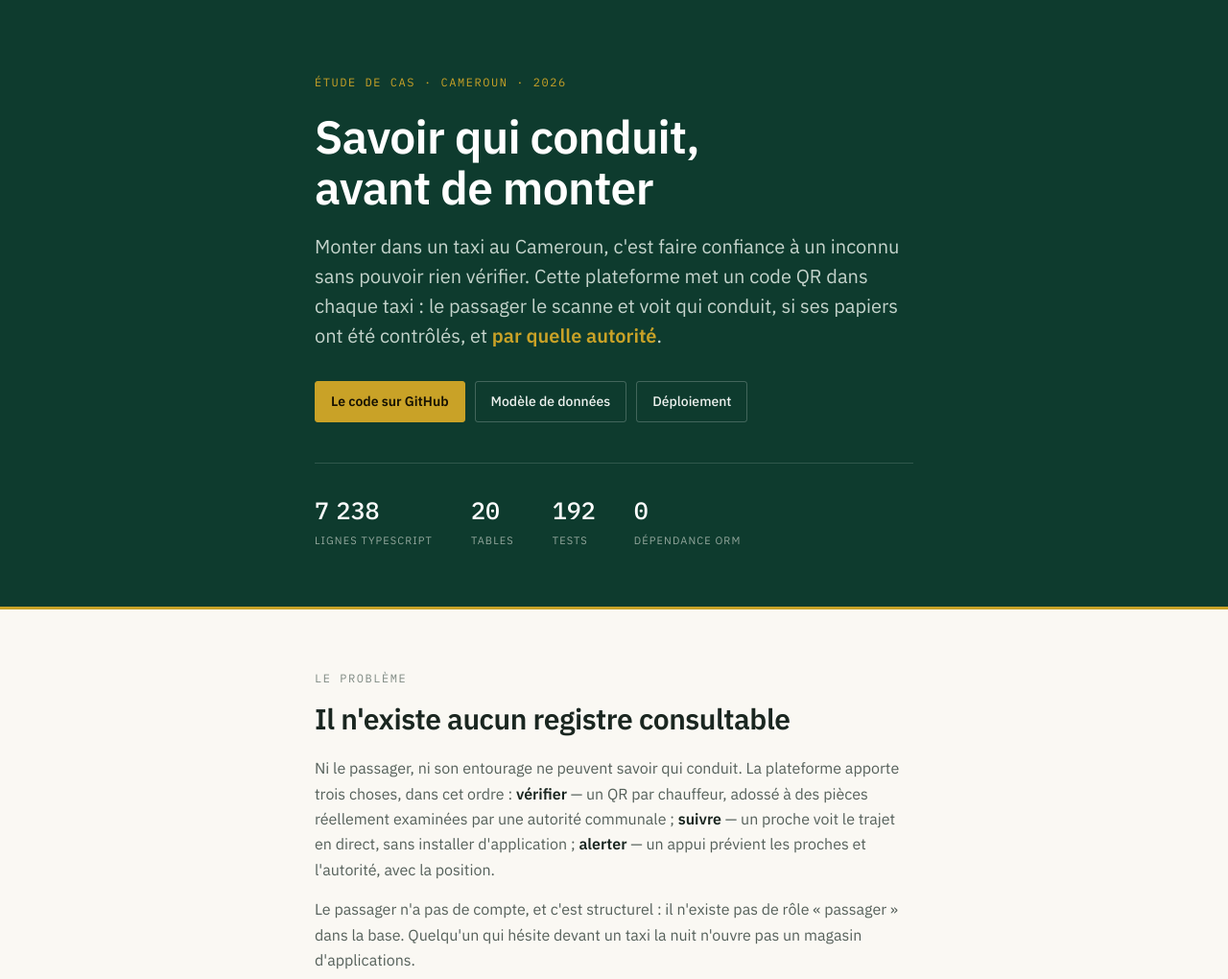
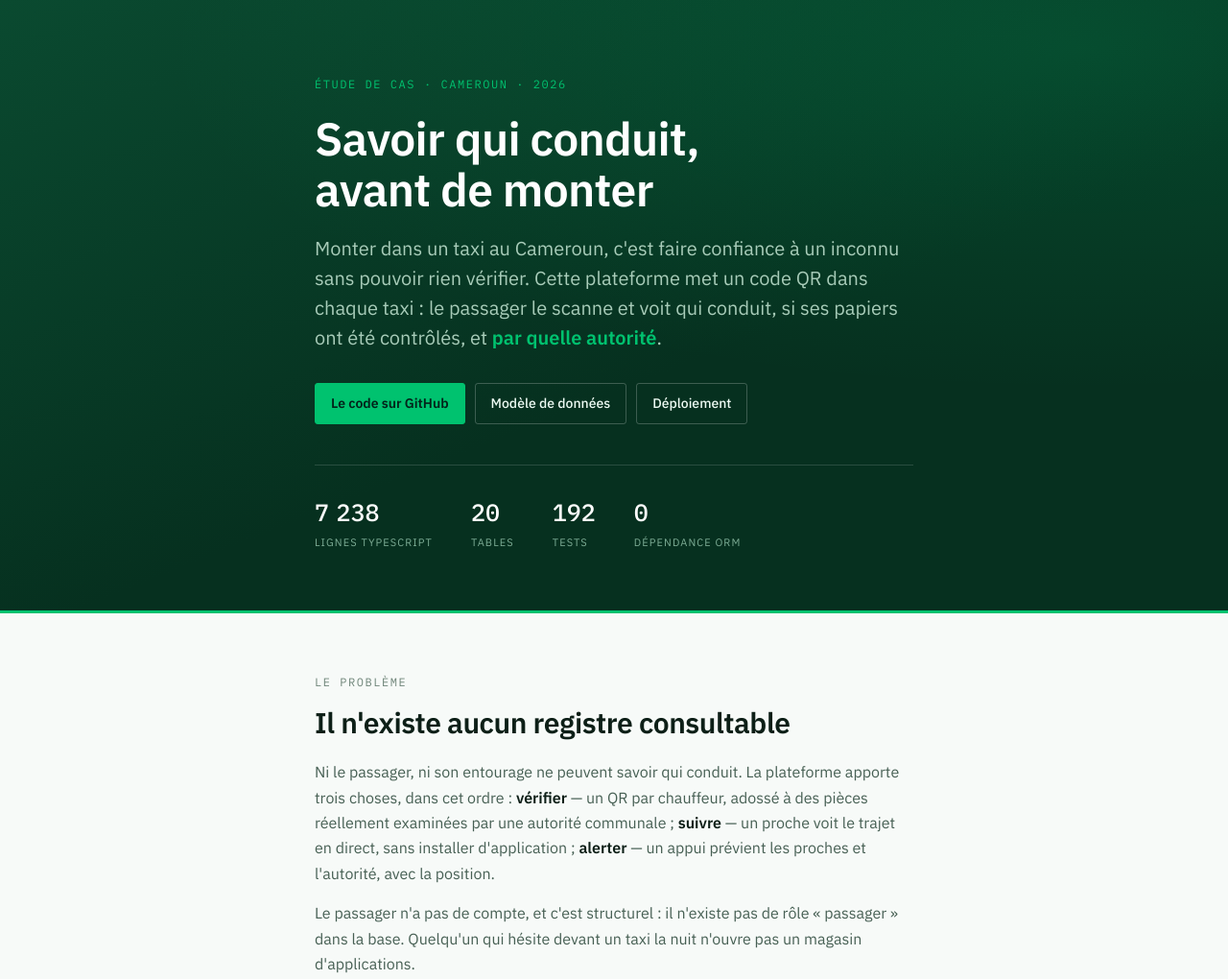
Before and after one commit to Fanoelle/Securite-taxi, a plain HTML site: page index.html in a window 1280 px wide. Shown: the top 1020 px of the page at 96% size. Drawn offline with Linux system fonts and the light colour scheme.

Commit message:
Portfolio : une palette plus vive
La page etait sobre au point d'etre terne. Le vert reste l'identite —
il vient du produit et des taxis — mais remonte en saturation : un
emeraude franc en accent, un ancre vert profond plutot que grisatre,
et des fonds tres clairs a la place des cremes.

L'or passe en second role. Il marque encore ce qui est en attente,
comme dans le produit, mais ne porte plus la page a lui seul.

Le bandeau recoit un degrade en diagonale plutot qu'un aplat : le bloc
a une direction au lieu d'un mur uniforme. Les vignettes reagissent au
survol et les cartes de decision portent un filet emeraude — la page
cesse d'etre inerte.

Contrainte tenue : les captures montrent le vert foret d'origine et
n'ont pas ete refaites. L'emeraude est ce meme vert pousse, pas une
couleur etrangere : la page et les ecrans restent du meme monde.

Les ecrans du produit ne changent pas. La sobriete du scan est un
argument, pas un manque d'ambition : c'est l'ecran qu'on regarde la
nuit devant un taxi pour decider si l'on monte, et il doit ressembler
a ce qu'il atteste.

Co-Authored-By: Claude Opus 5 (1M context) <noreply@anthropic.com>

```diff
--- a/index.html
+++ b/index.html
@@ -10,61 +10,76 @@
 <link rel="stylesheet" href="https://fonts.googleapis.com/css2?family=IBM+Plex+Mono:wght@400;500;600&family=IBM+Plex+Sans:wght@400;500;600;700&display=swap">
 <style>
 /* ---------------------------------------------------------------
-   Palette reprise du produit lui-meme, pas inventee pour la page :
-   le vert foret des ecrans (#0E3B2E), son vert d'accent (#1F6B45)
-   et l'or des mentions verifiees (#C9A227), sur les fonds cremes
-   que les captures montrent.
+   Le vert reste l'identite — il vient du produit et des taxis — mais
+   remonte en saturation : un emeraude franc (#00A35E) en accent, sur
+   un ancre vert profond plutot que grisatre.
 
-   L'or est l'accent unique. Dans le produit il marque ce qui est
-   verifie ; ici il marque ce qui compte.
+   Les fonds cremes cedent la place a des neutres tres clairs, tires
+   vers le vert : le contraste monte, la page respire.
+
+   L'or passe en second role. Il marque encore ce qui est verifie,
+   comme dans le produit, mais ne porte plus la page a lui seul.
+
+   Contrainte : les captures montrent le vert foret d'origine. La
+   palette doit rester de leur monde — d'ou un emeraude qui est le
+   meme vert pousse, pas une couleur etrangere.
    --------------------------------------------------------------- */
 :root {
-  --ancre:        #0e3b2e;
-  --fond:         #faf8f3;
+  --ancre:        #06301f;
+  --ancre-2:      #0a4a30;
+  --fond:         #f7faf8;
   --surface:      #ffffff;
-  --surface-2:    #f0ede5;
-  --trait:        #e0dbd0;
-  --texte:        #1a2620;
-  --texte-doux:   #55605a;
-  --texte-faible: #7f8a83;
-  --or:           #9c7a14;
-  --or-vif:       #c9a227;
-  --vert:         #1f6b45;
-  --rouge:        #a8342a;
+  --surface-2:    #eaf3ee;
+  --trait:        #d3e3da;
+  --texte:        #0d1f17;
+  --texte-doux:   #476054;
+  --texte-faible: #6f8579;
+  --emeraude:     #00a35e;
+  --emeraude-vif: #00c26f;
+  --or:           #a17c00;
+  --or-vif:       #f0b800;
+  --vert:         #00a35e;
+  --rouge:        #c0392b;
   --largeur:      70ch;
   --large:        1040px;
 }
 
 @media (prefers-color-scheme: dark) {
   :root:not([data-theme="light"]) {
-    --ancre:        #0a1310;
-    --fond:         #0f1613;
-    --surface:      #17211c;
-    --surface-2:    #1e2a24;
-    --trait:        #2b3831;
-    --texte:        #e9ece9;
-    --texte-doux:   #a6b0aa;
-    --texte-faible: #7b857f;
-    --or:           #d8b23f;
-    --or-vif:       #d8b23f;
-    --vert:         #4d9e72;
-    --rouge:        #d4796c;
+    --ancre:        #04180f;
+    --ancre-2:      #0a2a1b;
+    --fond:         #071310;
+    --surface:      #0e1e17;
+    --surface-2:    #14281e;
+    --trait:        #1f3a2b;
+    --texte:        #e6f2ea;
+    --texte-doux:   #9db8a9;
+    --texte-faible: #6f8b7b;
+    --emeraude:     #2ade8c;
+    --emeraude-vif: #2ade8c;
+    --or:           #f5c518;
+    --or-vif:       #f5c518;
+    --vert:         #2ade8c;
+    --rouge:        #ef7a6a;
   }
 }
 
 :root[data-theme="dark"] {
-  --ancre:        #0a1310;
-  --fond:         #0f1613;
-  --surface:      #17211c;
-  --surface-2:    #1e2a24;
-  --trait:        #2b3831;
-  --texte:        #e9ece9;
-  --texte-doux:   #a6b0aa;
-  --texte-faible: #7b857f;
-  --or:           #d8b23f;
-  --or-vif:       #d8b23f;
-  --vert:         #4d9e72;
-  --rouge:        #d4796c;
+  --ancre:        #04180f;
+  --ancre-2:      #0a2a1b;
+  --fond:         #071310;
+  --surface:      #0e1e17;
+  --surface-2:    #14281e;
+  --trait:        #1f3a2b;
+  --texte:        #e6f2ea;
+  --texte-doux:   #9db8a9;
+  --texte-faible: #6f8b7b;
+  --emeraude:     #2ade8c;
+  --emeraude-vif: #2ade8c;
+  --or:           #f5c518;
+  --or-vif:       #f5c518;
+  --vert:         #2ade8c;
+  --rouge:        #ef7a6a;
 }
 
 * { box-sizing: border-box; }
@@ -87,18 +102,23 @@ a { color: inherit; }
 .etendu  { max-width: var(--large);   margin: 0 auto; padding: 0 24px; }
 
 /* --- Bandeau ------------------------------------------------- */
+/* Un degrade en diagonale plutot qu'un aplat : le vert profond
+   s'eclaircit vers l'angle ou vit l'accroche, ce qui donne au bloc une
+   direction au lieu d'un mur uniforme. */
 .bandeau {
-  background: var(--ancre);
-  color: #eef2ef;
-  padding: 76px 0 60px;
-  border-bottom: 3px solid var(--or-vif);
+  background:
+    radial-gradient(120% 90% at 88% 8%, rgba(0,195,111,0.16), transparent 62%),
+    linear-gradient(158deg, var(--ancre-2) 0%, var(--ancre) 58%);
+  color: #edfaf3;
+  padding: 78px 0 62px;
+  border-bottom: 3px solid var(--emeraude-vif);
 }
 .oeil {
   font-family: 'IBM Plex Mono', ui-monospace, monospace;
   font-size: 12px;
   letter-spacing: 0.13em;
   text-transform: uppercase;
-  color: var(--or-vif);
+  color: var(--emeraude-vif);
   margin-bottom: 20px;
 }
 .bandeau h1 { font-size: clamp(31px, 6vw, 48px); line-height: 1.1; color: #fff; }
@@ -106,10 +126,10 @@ a { color: inherit; }
   margin-top: 20px;
   font-size: clamp(17px, 2.4vw, 20px);
   line-height: 1.55;
-  color: #c5d4cc;
+  color: #a8ccb9;
   max-width: 56ch;
 }
-.accroche strong { color: var(--or-vif); font-weight: 600; }
+.accroche strong { color: var(--emeraude-vif); font-weight: 600; }
 
 .liens { display: flex; flex-wrap: wrap; gap: 10px; margin-top: 32px; }
 .lien {
@@ -118,13 +138,13 @@ a { color: inherit; }
   border: 1px solid rgba(255,255,255,0.22);
   border-radius: 3px;
   font-size: 14px; font-weight: 500;
-  text-decoration: none; color: #eef2ef;
+  text-decoration: none; color: #edfaf3;
   transition: background .15s, border-color .15s;
 }
 .lien:hover { background: rgba(255,255,255,0.08); border-color: rgba(255,255,255,0.4); }
-.lien.premier { background: var(--or-vif); border-color: var(--or-vif); color: #171203; font-weight: 600; }
-.lien.premier:hover { background: #dbb434; }
-.lien:focus-visible { outline: 2px solid var(--or-vif); outline-offset: 3px; }
+.lien.premier { background: var(--emeraude-vif); border-color: var(--emeraude-vif); color: #03231a; font-weight: 600; }
+.lien.premier:hover { background: #14da85; }
+.lien:focus-visible { outline: 2px solid var(--emeraude-vif); outline-offset: 3px; }
 
 .chiffres {
   display: flex; flex-wrap: wrap; gap: 26px 40px;
@@ -139,7 +159,7 @@ a { color: inherit; }
 }
 .chiffre span {
   font-size: 11px; letter-spacing: 0.1em; text-transform: uppercase;
-  color: #94a89e;
+  color: #7fae97;
 }
 
 /* --- Sections ------------------------------------------------ */
@@ -166,14 +186,14 @@ section p strong { color: var(--texte); font-weight: 600; }
 .parcours-titre {
   display: flex; align-items: baseline; gap: 11px;
   padding-bottom: 9px;
-  border-bottom: 2px solid var(--ancre);
+  border-bottom: 2px solid var(--emeraude);
   margin-bottom: 22px;
 }
 .parcours-titre h3 { font-size: 19px; }
 .parcours-titre .qui {
   font-family: 'IBM Plex Mono', monospace;
   font-size: 11.5px; letter-spacing: 0.08em; text-transform: uppercase;
-  color: var(--or);
+  color: var(--emeraude);
   font-weight: 500;
 }
 
@@ -190,8 +210,13 @@ figure img {
   object-position: top center;
   display: block;
   border: 1px solid var(--trait);
-  border-radius: 3px;
+  border-radius: 4px;
   background: var(--surface);
+  transition: border-color .18s, transform .18s;
+}
+figure:hover img {
+  border-color: var(--emeraude);
+  transform: translateY(-2px);
 }
 figcaption { font-size: 13.5px; color: var(--texte-doux); line-height: 1.5; }
 figcaption b {
@@ -248,7 +273,7 @@ figure.court img { height: 250px; }
 .invariants .n {
   font-family: 'IBM Plex Mono', monospace;
   font-size: 13px; font-weight: 500;
-  color: var(--or);
+  color: var(--emeraude);
   font-variant-numeric: tabular-nums;
   padding-top: 2px;
 }
@@ -268,7 +293,8 @@ code {
 .decision {
   background: var(--surface);
   border: 1px solid var(--trait);
-  padding: 22px 24px;
+  border-left: 3px solid var(--emeraude);
+  padding: 22px 24px 22px 22px;
 }
 .decision h3 { font-size: 17px; margin-bottom: 9px; }
 .decision p { font-size: 14.5px; }
@@ -318,11 +344,11 @@ code {
 /* --- Pied ---------------------------------------------------- */
 footer {
   background: var(--ancre);
-  color: #94a89e;
+  color: #7fae97;
   padding: 42px 0;
   font-size: 13.5px;
 }
-footer a { color: var(--or-vif); text-decoration: none; }
+footer a { color: var(--emeraude-vif); text-decoration: none; }
 footer a:hover { text-decoration: underline; }
 footer p + p { margin-top: 10px; }
 
@@ -745,7 +771,7 @@ footer p + p { margin-top: 10px; }
 
 <footer>
   <div class="lecture">
-    <p><strong style="color:#eef2ef">Sécurité Taxi Cameroun</strong> — projet personnel, développé en 2026.</p>
+    <p><strong style="color:#edfaf3">Sécurité Taxi Cameroun</strong> — projet personnel, développé en 2026.</p>
     <p><a href="https://github.com/Fanoelle/Securite-taxi">github.com/Fanoelle/Securite-taxi</a></p>
   </div>
 </footer>
```
